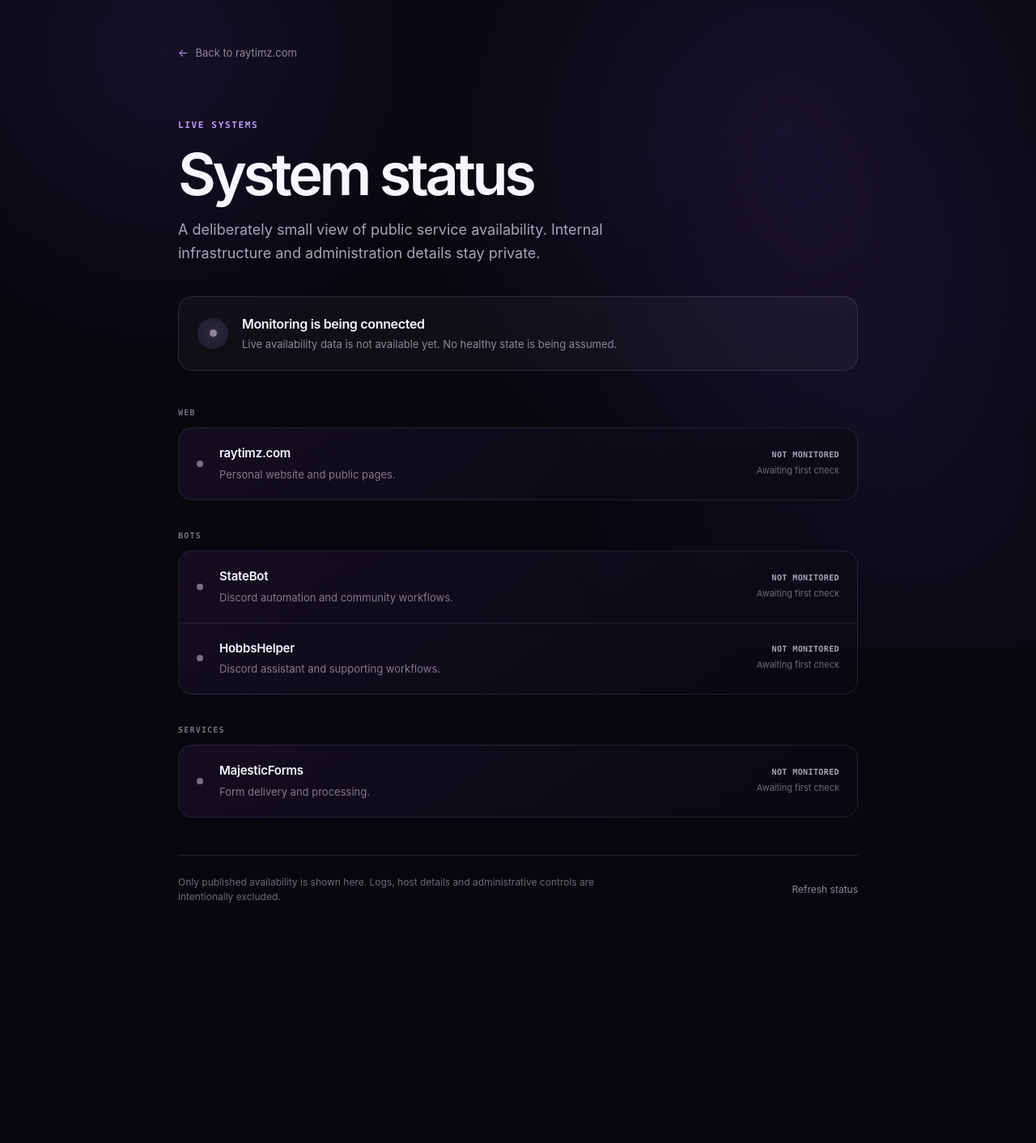
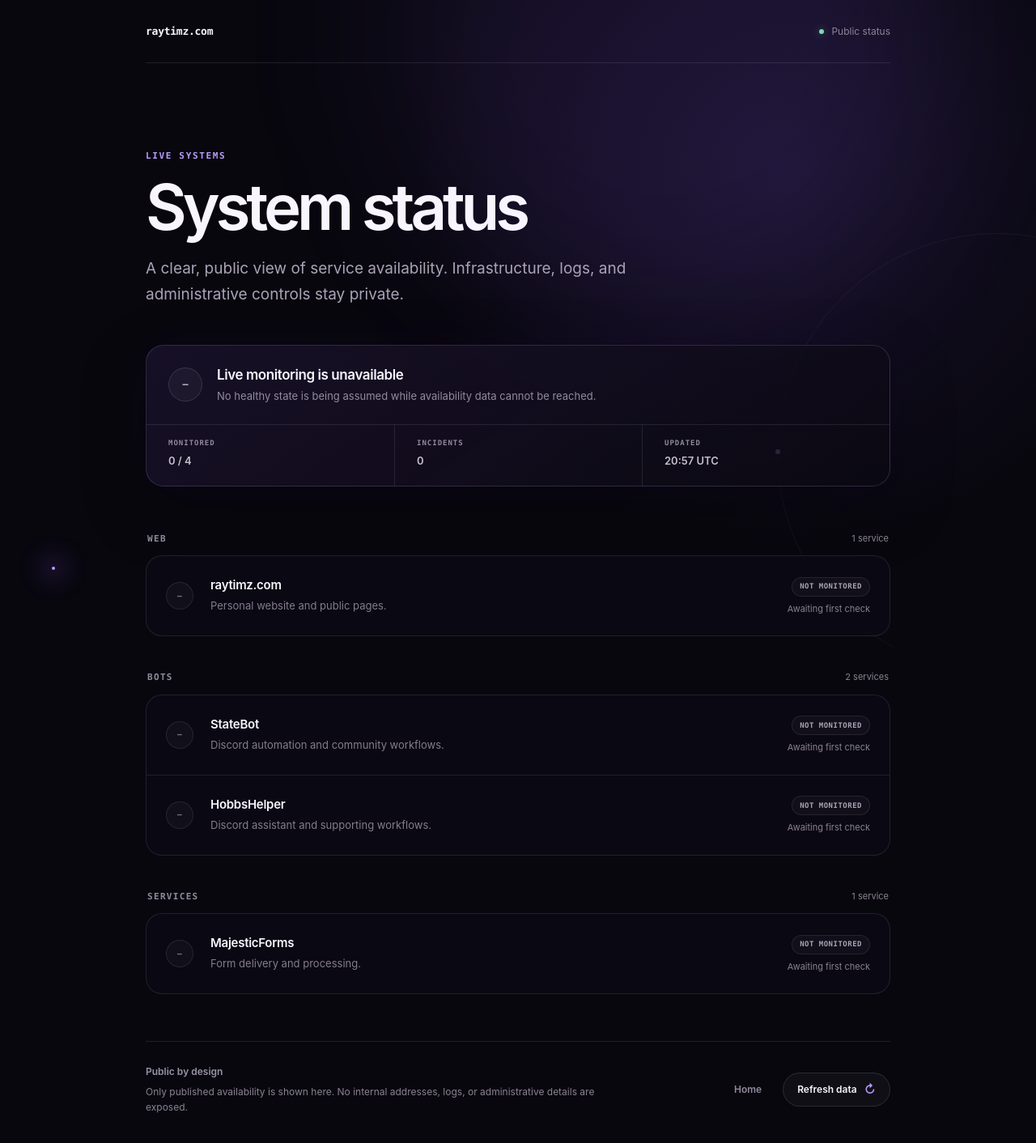
Before and after one commit to Raytimz/raytimz-web, a Next.js app: page /status in a window 1280 px wide. Shown: the top 1412 px of the page at 81% size. Before the commit the page ends 1160 px from the top, so only its background shows below. Built offline with nearby package versions, Linux system fonts and the light colour scheme.

Commit message:
Refine public status experience

```diff
--- a/app/status/page.tsx
+++ b/app/status/page.tsx
@@ -8,7 +8,11 @@ export const dynamic = 'force-dynamic';
 
 export const metadata: Metadata = {
   title: 'System status — Raytimz',
-  description: 'Current availability of Raytimz services.',
+  description: 'Current public availability of Raytimz services.',
+  robots: {
+    index: true,
+    follow: true,
+  },
 };
 
 const statusLabels: Record<PublicServiceStatus, string> = {
@@ -18,6 +22,13 @@ const statusLabels: Record<PublicServiceStatus, string> = {
   unknown: 'Not monitored',
 };
 
+const statusGlyphs: Record<PublicServiceStatus, string> = {
+  operational: '✓',
+  degraded: '!',
+  offline: '×',
+  unknown: '–',
+};
+
 const summaryCopy: Record<PublicServiceStatus, { title: string; text: string }> = {
   operational: {
     title: 'All monitored systems operational',
@@ -25,21 +36,19 @@ const summaryCopy: Record<PublicServiceStatus, { title: string; text: string }>
   },
   degraded: {
     title: 'Some systems are degraded',
-    text: 'At least one monitored service is reporting a problem.',
+    text: 'At least one monitored service is responding, but not operating normally.',
   },
   offline: {
     title: 'Monitored systems are offline',
-    text: 'The currently monitored services are not responding.',
+    text: 'The services currently monitored are not responding.',
   },
   unknown: {
-    title: 'Monitoring is being connected',
-    text: 'Live availability data is not available yet. No healthy state is being assumed.',
+    title: 'Live monitoring is unavailable',
+    text: 'No healthy state is being assumed while availability data cannot be reached.',
   },
 };
 
-function formatCheckedAt(value: string | null) {
-  if (!value) return 'Awaiting first check';
-
+function formatCheckedAt(value: string) {
   return `Checked ${new Intl.DateTimeFormat('en-GB', {
     hour: '2-digit',
     minute: '2-digit',
@@ -48,82 +57,159 @@ function formatCheckedAt(value: string | null) {
   }).format(new Date(value))}`;
 }
 
-function dotClass(status: PublicServiceStatus) {
-  if (status === 'operational') return styles.dotOperational;
-  if (status === 'degraded') return styles.dotDegraded;
-  if (status === 'offline') return styles.dotOffline;
-  return '';
+function formatUpdatedAt(value: string) {
+  return new Intl.DateTimeFormat('en-GB', {
+    hour: '2-digit',
+    minute: '2-digit',
+    timeZone: 'UTC',
+    timeZoneName: 'short',
+  }).format(new Date(value));
 }
 
 export default async function StatusPage() {
   const snapshot = await getPublicStatusSnapshot();
   const summary = summaryCopy[snapshot.overallStatus];
+  const monitoredServices = snapshot.services.filter(({ status }) => status !== 'unknown');
+  const activeIncidents = monitoredServices.filter(
+    ({ status }) => status === 'offline' || status === 'degraded',
+  ).length;
 
   return (
     <main className={styles.page}>
+      <a className={styles.skipLink} href="#service-statuses">
+        Skip to service statuses
+      </a>
+
+      <div className={styles.ambient} aria-hidden="true">
+        <span className={styles.orbit} />
+        <span className={styles.glow} />
+      </div>
+
       <div className={styles.content}>
-        <Link className={styles.backLink} href="/">Back to raytimz.com</Link>
+        <nav className={styles.topbar} aria-label="Status page navigation">
+          <Link className={styles.brand} href="/">
+            raytimz.com
+          </Link>
+          <span className={styles.pageLabel}>
+            <span aria-hidden="true" />
+            Public status
+          </span>
+        </nav>
 
         <header className={styles.header}>
           <p className={styles.eyebrow}>Live systems</p>
           <h1 className={styles.title}>System status</h1>
           <p className={styles.intro}>
-            A deliberately small view of public service availability. Internal
-            infrastructure and administration details stay private.
+            A clear, public view of service availability. Infrastructure,
+            logs, and administrative controls stay private.
           </p>
         </header>
 
         <section
           className={styles.summary}
           data-status={snapshot.overallStatus}
-          aria-label={summary.title}
+          aria-labelledby="status-summary-title"
         >
-          <span className={styles.summaryIcon} aria-hidden="true" />
+          <div className={styles.summaryLead}>
+            <span className={styles.summaryIcon} aria-hidden="true">
+              {statusGlyphs[snapshot.overallStatus]}
+            </span>
             <div>
-            <p className={styles.summaryTitle}>{summary.title}</p>
+              <h2 className={styles.summaryTitle} id="status-summary-title">
+                {summary.title}
+              </h2>
               <p className={styles.summaryText}>{summary.text}</p>
             </div>
+          </div>
+
+          <dl className={styles.summaryFacts}>
+            <div>
+              <dt>Monitored</dt>
+              <dd>{monitoredServices.length} / {snapshot.services.length}</dd>
+            </div>
+            <div>
+              <dt>Incidents</dt>
+              <dd>{activeIncidents}</dd>
+            </div>
+            <div>
+              <dt>Updated</dt>
+              <dd>
+                <time dateTime={snapshot.generatedAt}>{formatUpdatedAt(snapshot.generatedAt)}</time>
+              </dd>
+            </div>
+          </dl>
         </section>
 
+        <div className={styles.groups} id="service-statuses" tabIndex={-1}>
           {publicServiceGroups.map((group) => {
             const services = snapshot.services.filter((service) => service.group === group);
 
             return (
-            <section className={styles.group} key={group}>
-              <h2 className={styles.groupTitle}>{group}</h2>
-              <div className={styles.serviceList}>
+              <section className={styles.group} key={group} aria-labelledby={`group-${group}`}>
+                <div className={styles.groupHeader}>
+                  <h2 className={styles.groupTitle} id={`group-${group}`}>{group}</h2>
+                  <span>{services.length} {services.length === 1 ? 'service' : 'services'}</span>
+                </div>
+
+                <ul className={styles.serviceList}>
                   {services.map((service) => (
-                  <article className={styles.service} key={service.id}>
+                    <li className={styles.serviceItem} key={service.id}>
+                      <article
+                        className={styles.service}
+                        aria-labelledby={`service-${service.id}`}
+                      >
                         <span
-                      className={`${styles.dot} ${dotClass(service.status)}`}
+                          className={styles.serviceIcon}
+                          data-status={service.status}
                           aria-hidden="true"
-                    />
-                    <div>
-                      <p className={styles.serviceName}>{service.name}</p>
+                        >
+                          {statusGlyphs[service.status]}
+                        </span>
+
+                        <div className={styles.serviceCopy}>
+                          <h3 className={styles.serviceName} id={`service-${service.id}`}>
+                            {service.name}
+                          </h3>
                           <p className={styles.serviceDescription}>{service.description}</p>
                         </div>
+
                         <div className={styles.serviceMeta}>
-                      <span className={styles.statusLabel}>{statusLabels[service.status]}</span>
-                      <time className={styles.checkedAt} dateTime={service.checkedAt ?? undefined}>
+                          <span className={styles.statusBadge} data-status={service.status}>
+                            {statusLabels[service.status]}
+                          </span>
+                          {service.checkedAt ? (
+                            <time className={styles.checkedAt} dateTime={service.checkedAt}>
                               {formatCheckedAt(service.checkedAt)}
                             </time>
+                          ) : (
+                            <span className={styles.checkedAt}>Awaiting first check</span>
+                          )}
                         </div>
                       </article>
+                    </li>
                   ))}
-              </div>
+                </ul>
               </section>
             );
           })}
+        </div>
 
-        <div className={styles.footer}>
-          <p>
-            Only published availability is shown here. Logs, host details and
-            administrative controls are intentionally excluded.
+        <footer className={styles.footer}>
+          <div>
+            <p className={styles.footerTitle}>Public by design</p>
+            <p className={styles.footerText}>
+              Only published availability is shown here. No internal addresses,
+              logs, or administrative details are exposed.
             </p>
+          </div>
+          <div className={styles.footerActions}>
+            <Link className={styles.homeLink} href="/">Home</Link>
             <Link className={styles.refreshLink} href="/status?refresh=1" prefetch={false}>
-            Refresh status
+              Refresh data
+              <span aria-hidden="true">↻</span>
             </Link>
           </div>
+        </footer>
       </div>
     </main>
   );
--- a/app/status/status-data.ts
+++ b/app/status/status-data.ts
@@ -53,16 +53,23 @@ function newestHeartbeat(heartbeats: KumaHeartbeat[] | undefined) {
   if (!heartbeats?.length) return undefined;
 
   return [...heartbeats].sort((left, right) => {
-    const leftTime = Date.parse(left.time ?? '');
-    const rightTime = Date.parse(right.time ?? '');
+    const leftTime = parseTimestamp(left.time);
+    const rightTime = parseTimestamp(right.time);
     return (Number.isNaN(rightTime) ? 0 : rightTime)
       - (Number.isNaN(leftTime) ? 0 : leftTime);
   })[0];
 }
 
+function parseTimestamp(value: string | undefined) {
+  if (!value) return Number.NaN;
+
+  const normalized = value.replace(' ', 'T');
+  const hasExplicitTimezone = /(?:z|[+-]\d{2}:?\d{2})$/i.test(normalized);
+  return Date.parse(hasExplicitTimezone ? normalized : `${normalized}Z`);
+}
+
 function safeTimestamp(value: string | undefined): string | null {
-  if (!value) return null;
-  const timestamp = Date.parse(value);
+  const timestamp = parseTimestamp(value);
   return Number.isNaN(timestamp) ? null : new Date(timestamp).toISOString();
 }
 
--- a/app/status/status.module.css
+++ b/app/status/status.module.css
@@ -1,58 +1,124 @@
 .page {
+  position: relative;
   min-height: 100svh;
-  padding: 52px 0 42px;
+  padding: 0 0 54px;
+  overflow: hidden;
 }
 
-.page::before {
+.skipLink {
+  position: fixed;
+  top: 12px;
+  left: 12px;
+  z-index: 10;
+  padding: 10px 14px;
+  border-radius: 999px;
+  background: var(--ink);
+  color: #08070e;
+  font-size: 13px;
+  font-weight: 650;
+  text-decoration: none;
+  transform: translateY(-160%);
+  transition: transform 160ms ease;
+}
+
+.skipLink:focus { transform: translateY(0); }
+
+.ambient {
   position: fixed;
   inset: 0;
   z-index: -1;
-  background:
-    radial-gradient(circle at 16% 8%, rgba(139, 92, 246, .11), transparent 24rem),
-    radial-gradient(circle at 88% 72%, rgba(139, 92, 246, .07), transparent 28rem);
-  content: '';
+  overflow: hidden;
   pointer-events: none;
 }
 
+.ambient::before {
+  position: absolute;
+  top: -18rem;
+  left: 38%;
+  width: 42rem;
+  height: 42rem;
+  border-radius: 50%;
+  background: rgba(108, 67, 188, .12);
+  filter: blur(90px);
+  content: '';
+}
+
+.orbit {
+  position: absolute;
+  top: 18rem;
+  right: -14rem;
+  width: 34rem;
+  height: 34rem;
+  border: 1px solid rgba(185, 156, 255, .07);
+  border-radius: 50%;
+}
+
+.orbit::after {
+  position: absolute;
+  top: 49%;
+  left: -3px;
+  width: 6px;
+  height: 6px;
+  border-radius: 50%;
+  background: var(--accent);
+  box-shadow: 0 0 24px rgba(185, 156, 255, .75);
+  content: '';
+}
+
+.glow {
+  position: absolute;
+  bottom: 12%;
+  left: 5%;
+  width: 4px;
+  height: 4px;
+  border-radius: 50%;
+  background: var(--accent);
+  box-shadow: 0 0 30px 10px rgba(139, 92, 246, .28);
+}
+
 .content {
-  width: min(840px, calc(100% - 48px));
+  width: min(920px, calc(100% - 48px));
   margin-inline: auto;
 }
 
-.backLink {
+.topbar {
+  display: flex;
+  min-height: 78px;
+  align-items: center;
+  justify-content: space-between;
+  border-bottom: 1px solid var(--line);
+}
+
+.brand {
+  color: var(--ink);
+  font: 640 13px/1 ui-monospace, SFMono-Regular, Consolas, monospace;
+  letter-spacing: -.02em;
+  text-decoration: none;
+}
+
+.pageLabel {
   display: inline-flex;
   align-items: center;
   gap: 9px;
-  margin-bottom: clamp(58px, 9vh, 96px);
-  color: #8e8799;
-  font-size: 13px;
-  text-decoration: none;
-  transition: color 180ms ease, transform 180ms ease;
+  color: #8d8598;
+  font-size: 12px;
 }
 
-.backLink::before {
-  content: '←';
-  color: var(--accent);
-}
-
-.backLink:hover {
-  color: var(--ink);
-  transform: translateX(-2px);
-}
-
-.backLink:focus-visible,
-.refreshLink:focus-visible {
-  border-radius: 4px;
-  outline: 2px solid var(--accent);
-  outline-offset: 5px;
+.pageLabel > span {
+  width: 6px;
+  height: 6px;
+  border-radius: 50%;
+  background: #80d8b1;
+  box-shadow: 0 0 11px rgba(128, 216, 177, .48);
 }
 
 .header {
-  margin-bottom: 38px;
+  max-width: 720px;
+  padding: clamp(72px, 10vw, 108px) 0 46px;
 }
 
 .eyebrow {
-  margin-bottom: 18px;
+  margin-bottom: 20px;
   color: var(--accent);
   font: 600 11px/1.2 ui-monospace, SFMono-Regular, Consolas, monospace;
   letter-spacing: .15em;
@@ -61,199 +127,380 @@
 
 .title {
   min-height: 0;
-  margin-bottom: 18px;
-  font-size: clamp(46px, 8vw, 72px);
+  margin-bottom: 22px;
+  font-size: clamp(52px, 8vw, 78px);
   font-weight: 590;
-  line-height: 1;
-  letter-spacing: -.06em;
+  line-height: .96;
+  letter-spacing: -.065em;
 }
 
 .intro {
-  max-width: 620px;
-  margin-bottom: 0;
+  max-width: 650px;
+  margin: 0;
   color: var(--muted);
-  font-size: clamp(16px, 2.3vw, 18px);
-  line-height: 1.65;
+  font-size: clamp(16px, 2vw, 19px);
+  line-height: 1.68;
 }
 
 .summary {
+  overflow: hidden;
+  margin-bottom: 56px;
+  border: 1px solid rgba(203, 184, 255, .17);
+  border-radius: 22px;
+  background: linear-gradient(145deg, rgba(25, 18, 42, .9), rgba(11, 9, 18, .82));
+  box-shadow: 0 26px 80px rgba(0, 0, 0, .3), 0 0 70px rgba(109, 40, 217, .05);
+}
+
+.summaryLead {
   display: grid;
   grid-template-columns: auto 1fr;
-  gap: 17px;
+  gap: 18px;
   align-items: center;
-  margin-bottom: 46px;
-  padding: 21px 23px;
-  border: 1px solid rgba(229, 220, 255, .13);
-  border-radius: 18px;
-  background: rgba(255, 255, 255, .035);
+  padding: 25px 27px;
 }
 
 .summaryIcon {
   display: grid;
-  width: 38px;
-  height: 38px;
+  width: 42px;
+  height: 42px;
   place-items: center;
+  border: 1px solid rgba(142, 135, 153, .24);
   border-radius: 50%;
-  background: rgba(185, 156, 255, .12);
+  background: rgba(142, 135, 153, .08);
+  color: #aaa3b7;
+  font: 700 16px/1 ui-monospace, monospace;
 }
 
-.summaryIcon::after {
-  width: 9px;
-  height: 9px;
-  border-radius: 50%;
-  background: #8e8799;
-  box-shadow: 0 0 13px rgba(142, 135, 153, .45);
-  content: '';
+.summary[data-status='operational'] .summaryIcon,
+.serviceIcon[data-status='operational'] {
+  border-color: rgba(128, 216, 177, .24);
+  background: rgba(128, 216, 177, .09);
+  color: #8ce0ba;
 }
 
-.summary[data-status='operational'] .summaryIcon::after {
-  background: #80d8b1;
-  box-shadow: 0 0 13px rgba(128, 216, 177, .5);
+.summary[data-status='degraded'] .summaryIcon,
+.serviceIcon[data-status='degraded'] {
+  border-color: rgba(234, 201, 130, .24);
+  background: rgba(234, 201, 130, .09);
+  color: #f0d28f;
 }
 
-.summary[data-status='degraded'] .summaryIcon::after {
-  background: #eac982;
-  box-shadow: 0 0 13px rgba(234, 201, 130, .5);
-}
-
-.summary[data-status='offline'] .summaryIcon::after {
-  background: #ef8791;
-  box-shadow: 0 0 13px rgba(239, 135, 145, .5);
+.summary[data-status='offline'] .summaryIcon,
+.serviceIcon[data-status='offline'] {
+  border-color: rgba(239, 135, 145, .25);
+  background: rgba(239, 135, 145, .09);
+  color: #f39aa3;
 }
 
 .summaryTitle {
-  margin-bottom: 4px;
-  font-size: 16px;
-  font-weight: 630;
-  letter-spacing: -.02em;
+  margin: 0 0 5px;
+  font-size: 17px;
+  font-weight: 640;
+  line-height: 1.3;
+  letter-spacing: -.025em;
 }
 
 .summaryText {
+  max-width: 640px;
   margin: 0;
-  color: #8e8799;
+  color: #938b9f;
   font-size: 13px;
-  line-height: 1.5;
+  line-height: 1.55;
 }
 
-.group + .group {
-  margin-top: 38px;
+.summaryFacts {
+  display: grid;
+  grid-template-columns: repeat(3, 1fr);
+  margin: 0;
+  border-top: 1px solid var(--line);
+}
+
+.summaryFacts > div {
+  min-width: 0;
+  padding: 18px 27px 20px;
+}
+
+.summaryFacts > div + div { border-left: 1px solid var(--line); }
+
+.summaryFacts dt {
+  margin-bottom: 8px;
+  color: #91899d;
+  font: 600 9px/1 ui-monospace, SFMono-Regular, Consolas, monospace;
+  letter-spacing: .11em;
+  text-transform: uppercase;
+}
+
+.summaryFacts dd {
+  margin: 0;
+  color: #c6bfce;
+  font-size: 13px;
+  font-weight: 590;
+}
+
+.groups:focus { outline: none; }
+
+.group + .group { margin-top: 42px; }
+
+.groupHeader {
+  display: flex;
+  align-items: baseline;
+  justify-content: space-between;
+  gap: 20px;
+  margin-bottom: 13px;
+  padding-inline: 2px;
 }
 
 .groupTitle {
-  margin-bottom: 12px;
-  color: #77707f;
-  font: 600 10px/1.2 ui-monospace, SFMono-Regular, Consolas, monospace;
+  margin: 0;
+  color: #91899d;
+  font: 600 11px/1.2 ui-monospace, SFMono-Regular, Consolas, monospace;
   letter-spacing: .12em;
   text-transform: uppercase;
 }
 
+.groupHeader > span {
+  color: #8a8292;
+  font-size: 11px;
+}
+
 .serviceList {
   overflow: hidden;
+  margin: 0;
+  padding: 0;
   border: 1px solid rgba(229, 220, 255, .11);
-  border-radius: 18px;
-  background: linear-gradient(145deg, rgba(24, 17, 40, .72), rgba(11, 9, 18, .72));
+  border-radius: 20px;
+  background: rgba(13, 10, 22, .68);
+  list-style: none;
 }
+
+.serviceItem + .serviceItem { border-top: 1px solid var(--line); }
 
 .service {
   display: grid;
-  grid-template-columns: 12px 1fr auto;
-  gap: 16px;
+  grid-template-columns: 38px minmax(0, 1fr) auto;
+  gap: 17px;
   align-items: center;
-  min-height: 88px;
-  padding: 20px 22px;
+  min-height: 98px;
+  padding: 21px 24px;
+  transition: background 180ms ease;
 }
 
-.service + .service {
-  border-top: 1px solid var(--line);
+.service:hover { background: rgba(185, 156, 255, .025); }
+
+.serviceIcon {
+  display: grid;
+  width: 34px;
+  height: 34px;
+  place-items: center;
+  border: 1px solid rgba(142, 135, 153, .18);
+  border-radius: 50%;
+  background: rgba(142, 135, 153, .06);
+  color: #77707f;
+  font: 700 13px/1 ui-monospace, monospace;
 }
 
-.dot {
-  width: 8px;
-  height: 8px;
-  border-radius: 50%;
-  background: #77707f;
-}
-
-.dotOperational { background: #80d8b1; box-shadow: 0 0 12px rgba(128, 216, 177, .4); }
-.dotDegraded { background: #eac982; box-shadow: 0 0 12px rgba(234, 201, 130, .4); }
-.dotOffline { background: #ef8791; box-shadow: 0 0 12px rgba(239, 135, 145, .4); }
+.serviceCopy { min-width: 0; }
 
 .serviceName {
-  margin-bottom: 5px;
+  margin: 0 0 6px;
   font-size: 15px;
-  font-weight: 620;
-  letter-spacing: -.015em;
+  font-weight: 630;
+  line-height: 1.25;
+  letter-spacing: -.018em;
 }
 
 .serviceDescription {
   margin: 0;
-  color: #81798d;
+  color: #847c90;
   font-size: 13px;
   line-height: 1.45;
 }
 
 .serviceMeta {
+  display: flex;
+  min-width: 142px;
+  align-items: flex-end;
+  flex-direction: column;
+  gap: 8px;
   text-align: right;
 }
 
-.statusLabel {
-  display: block;
-  margin-bottom: 5px;
+.statusBadge {
+  display: inline-flex;
+  align-items: center;
+  min-height: 24px;
+  padding: 6px 9px;
+  border: 1px solid rgba(142, 135, 153, .17);
+  border-radius: 999px;
+  background: rgba(142, 135, 153, .06);
   color: #aaa3b7;
-  font: 600 10px/1.2 ui-monospace, SFMono-Regular, Consolas, monospace;
-  letter-spacing: .04em;
+  font: 650 9px/1 ui-monospace, SFMono-Regular, Consolas, monospace;
+  letter-spacing: .055em;
   text-transform: uppercase;
+}
+
+.statusBadge[data-status='operational'] {
+  border-color: rgba(128, 216, 177, .2);
+  background: rgba(128, 216, 177, .075);
+  color: #91ddb9;
+}
+
+.statusBadge[data-status='degraded'] {
+  border-color: rgba(234, 201, 130, .2);
+  background: rgba(234, 201, 130, .075);
+  color: #ebcf91;
+}
+
+.statusBadge[data-status='offline'] {
+  border-color: rgba(239, 135, 145, .2);
+  background: rgba(239, 135, 145, .075);
+  color: #ef9ca4;
 }
 
 .checkedAt {
   display: block;
-  color: #6f6877;
+  color: #8a8292;
   font-size: 11px;
+  line-height: 1.3;
 }
 
 .footer {
   display: flex;
   align-items: center;
   justify-content: space-between;
-  gap: 24px;
-  margin-top: 46px;
-  padding-top: 24px;
+  gap: 36px;
+  margin-top: 58px;
+  padding-top: 28px;
   border-top: 1px solid var(--line);
-  color: #6f6877;
+}
+
+.footerTitle {
+  margin: 0 0 7px;
+  color: #9a92a5;
+  font-size: 12px;
+  font-weight: 620;
+}
+
+.footerText {
+  max-width: 560px;
+  margin: 0;
+  color: #8a8292;
   font-size: 12px;
   line-height: 1.55;
 }
 
-.footer p {
-  max-width: 560px;
-  margin: 0;
+.footerActions {
+  display: flex;
+  flex: none;
+  align-items: center;
+  gap: 10px;
+}
+
+.homeLink,
+.refreshLink {
+  display: inline-flex;
+  min-height: 42px;
+  align-items: center;
+  justify-content: center;
+  border-radius: 999px;
+  font-size: 12px;
+  font-weight: 610;
+  text-decoration: none;
+  transition: border-color 180ms ease, background 180ms ease, color 180ms ease, transform 180ms ease;
+}
+
+.homeLink {
+  padding: 0 16px;
+  color: #91899d;
 }
 
 .refreshLink {
-  flex: none;
-  color: #91889e;
-  text-decoration: none;
+  gap: 9px;
+  padding: 0 17px;
+  border: 1px solid rgba(229, 220, 255, .13);
+  background: rgba(255, 255, 255, .035);
+  color: var(--ink);
 }
 
-.refreshLink:hover { color: var(--accent); }
+.refreshLink > span {
+  color: var(--accent);
+  font-size: 15px;
+}
 
-@media (max-width: 640px) {
-  .page { padding-top: 34px; }
-  .content { width: min(100% - 32px, 840px); }
-  .backLink { margin-bottom: 56px; }
-  .header { margin-bottom: 30px; }
-  .summary { margin-bottom: 38px; padding: 18px; }
+.homeLink:hover { color: var(--accent); }
+
+.refreshLink:hover {
+  border-color: rgba(185, 156, 255, .34);
+  background: rgba(185, 156, 255, .07);
+  transform: translateY(-1px);
+}
+
+.brand:focus-visible,
+.homeLink:focus-visible,
+.refreshLink:focus-visible {
+  outline: 2px solid var(--accent);
+  outline-offset: 5px;
+}
+
+@media (max-width: 680px) {
+  .page { padding-bottom: 38px; }
+  .content { width: min(100% - 32px, 920px); }
+  .topbar { min-height: 68px; }
+  .header { padding: 60px 0 36px; }
+  .title { margin-bottom: 18px; font-size: clamp(50px, 15vw, 66px); }
+  .summary { margin-bottom: 46px; border-radius: 19px; }
+  .summaryLead { gap: 15px; padding: 20px; }
+  .summaryIcon { width: 38px; height: 38px; }
+  .summaryFacts > div { padding: 16px 14px 17px; }
+  .summaryFacts dd { font-size: 11px; }
+  .group + .group { margin-top: 34px; }
+  .serviceList { border-radius: 18px; }
   .service {
-    grid-template-columns: 10px 1fr;
-    gap: 13px;
-    padding: 18px;
+    grid-template-columns: 34px minmax(0, 1fr);
+    gap: 14px;
+    min-height: 0;
+    padding: 19px 18px;
   }
+  .serviceIcon { width: 32px; height: 32px; }
   .serviceMeta {
     grid-column: 2;
+    min-width: 0;
+    align-items: flex-start;
+    flex-direction: row;
+    flex-wrap: wrap;
+    gap: 8px 10px;
     text-align: left;
   }
-  .statusLabel,
-  .checkedAt { display: inline; }
-  .checkedAt::before { content: ' · '; }
-  .footer { align-items: flex-start; flex-direction: column; }
+  .checkedAt { padding-top: 6px; }
+  .footer { align-items: flex-start; flex-direction: column; gap: 24px; }
+  .footerActions { width: 100%; }
+  .homeLink, .refreshLink { flex: 1; }
 }
+
+@media (max-width: 400px) {
+  .pageLabel { font-size: 11px; }
+  .summaryFacts { grid-template-columns: repeat(2, 1fr); }
+  .summaryFacts > div { padding-inline: 18px; }
+  .summaryFacts > div:nth-child(3) {
+    grid-column: 1 / -1;
+    border-top: 1px solid var(--line);
+    border-left: 0;
+  }
+}
+
+@media (prefers-reduced-motion: reduce) {
+  .skipLink,
+  .service,
+  .homeLink,
+  .refreshLink { transition: none; }
+}
+
+@media (forced-colors: active) {
+  .summary,
+  .serviceList,
+  .statusBadge,
+  .serviceIcon,
+  .refreshLink { border: 1px solid CanvasText; }
+
+  .pageLabel > span { background: CanvasText; box-shadow: none; }
+}
```
Lines whose indentation alone changed are shown as unchanged.
